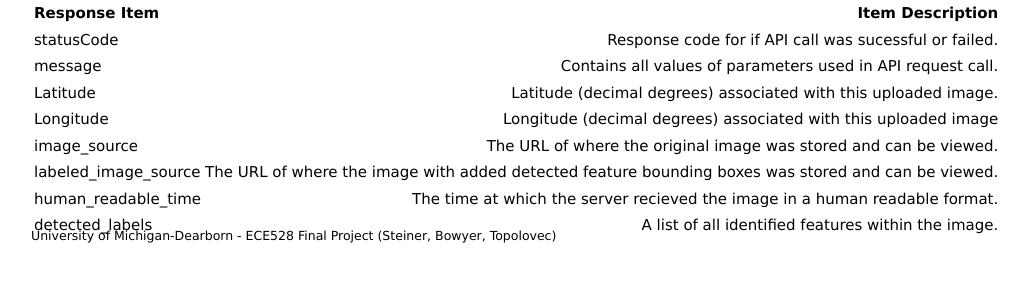
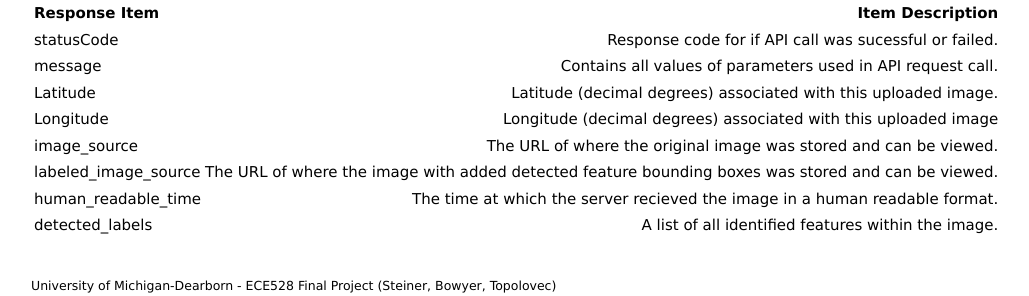
Before and after one commit to mikebowyer/ECE528_Project, a Flask app: page /api_ref in a window 1280 px wide. Shown: the part 2821-3117 px from the top of the page, without its empty margins (19-1048 px from the left). Before the commit the page ends 3064 px from the top, so only its background shows below. Run offline with Flask 2, Linux system fonts and the light colour scheme; some libraries are stand-ins or nearby versions.

Commit message:
Add lower padding to fix footer'

```diff
--- a/website/templates/api.html
+++ b/website/templates/api.html
@@ -224,6 +224,6 @@
 </table>
 
 </body>
-
+<div style="padding: 25px; content: ''"></div>
 
 {% endblock %}
```
